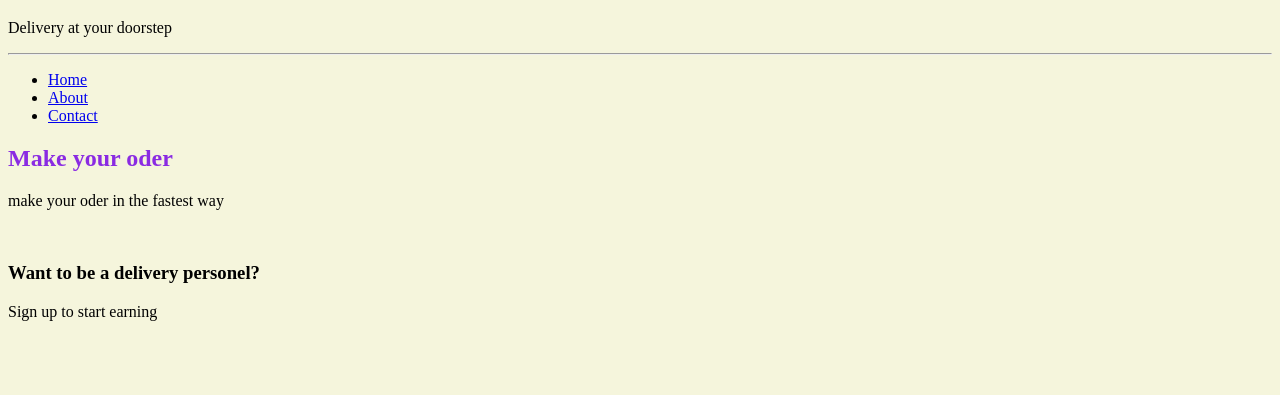
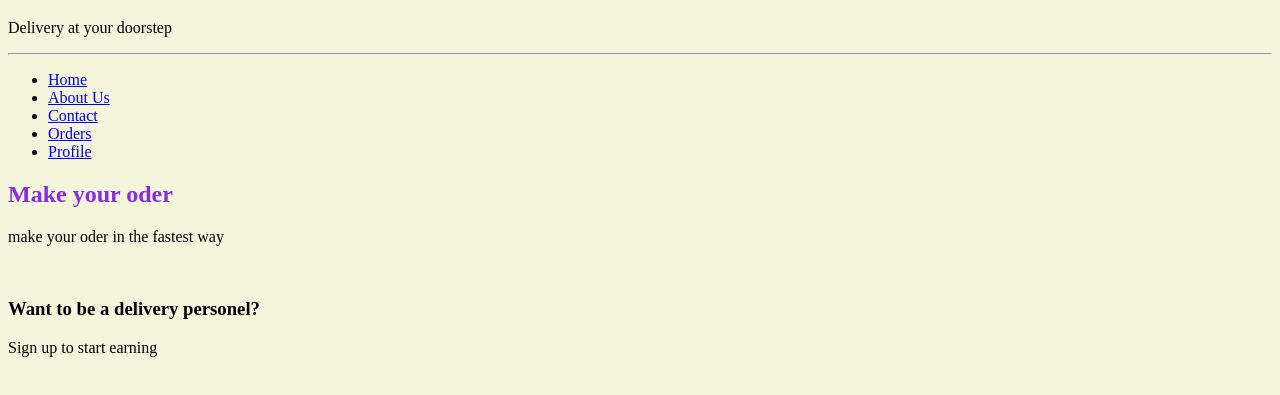
Before and after one commit to Francis-sam/cronus, a plain HTML site: page index.html in a window 1280 px wide. Shown: the part 61-456 px from the top of the page. Drawn offline with Linux system fonts and the light colour scheme.

Commit message:
Update index.html

```diff
--- a/index.html
+++ b/index.html
@@ -17,8 +17,10 @@
         <nav>
             <ul>
                 <li><a href="/homes/">Home</a></li>
-                <li><a href="#">About</a></li>
+                <li><a href="#">About Us</a></li>
                 <li><a href="#">Contact</a></li>
+                <li><a href="#">Orders</a></li>
+                <li><a href="#">Profile</a></li>
               </ul>
         </nav>
 
```
